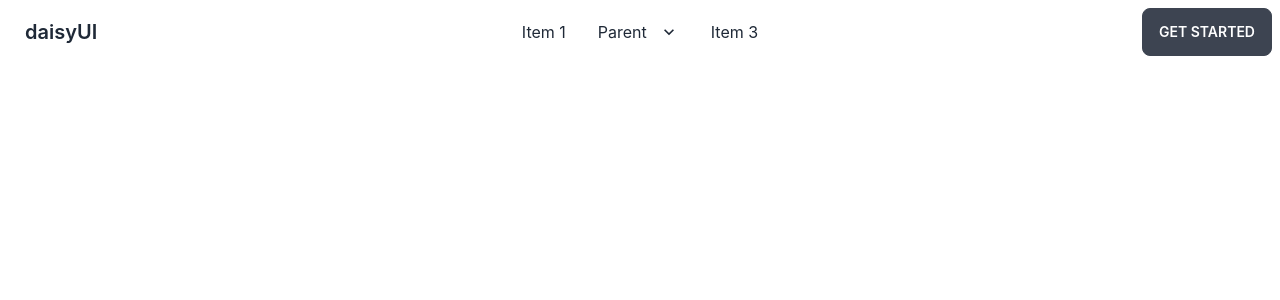
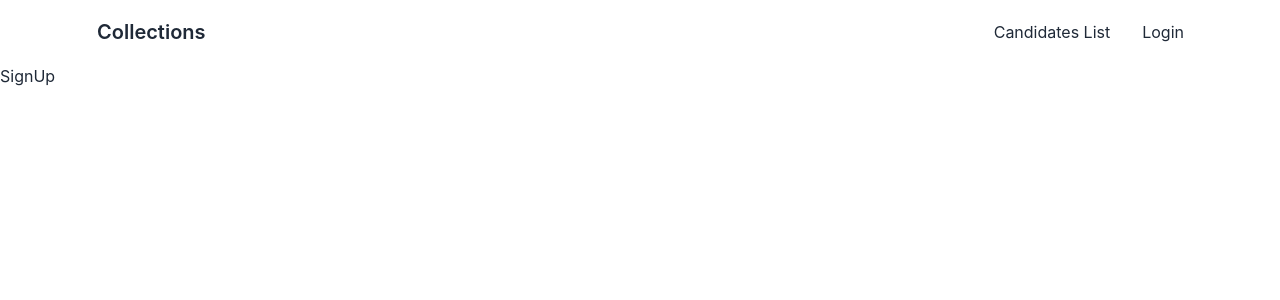
Before and after one commit to ullash4/collections-client, a React (Create React App) app: page /signup in a window 1280 px wide. Shown: the top 300 px of the page. Built offline with nearby package versions, Linux system fonts and the light colour scheme.

Commit message:
navbar done

```diff
--- a/src/App.js
+++ b/src/App.js
@@ -1,7 +1,10 @@
 
 import { Route, Routes } from 'react-router-dom';
 import './App.css';
+import CandidatesList from './Components/Pages/CandidatesList';
 import Home from './Components/Pages/Home';
+import Login from './Components/Pages/Login';
+import SignUp from './Components/Pages/SignUp';
 import Navbar from './Components/Shared/Navbar';
 
 function App() {
@@ -11,6 +14,9 @@ function App() {
       <Routes>
         <Route path='/' element={<Home />} />
         <Route path='/home' element={<Home />} />
+        <Route path='/candidateslist' element={<CandidatesList />} />
+        <Route path='/login' element={<Login />} />
+        <Route path='/signup' element={<SignUp />} />
       </Routes>
     </div>
   );
--- /dev/null
+++ b/src/Components/Pages/CandidatesList.js
@@ -0,0 +1,9 @@
+import React from 'react'
+
+function CandidatesList() {
+  return (
+    <div>CandidatesList</div>
+  )
+}
+
+export default CandidatesList
--- a/src/Components/Pages/Home.js
+++ b/src/Components/Pages/Home.js
@@ -4,7 +4,7 @@ function Home() {
   return (
     <div class="hero min-h-screen bg-base-200">
   <div class="hero-content flex-col lg:flex-row-reverse">
-    <img src="https://api.lorem.space/image/movie?w=260&h=400" class="max-w-sm rounded-lg shadow-2xl" alt=''/>
+    <img src="https://api.lorem.space/image/movie?w=260&h=400" class="max-w-sm rounded-lg shadow-2xl" alt='2'/>
     <div>
       <h1 class="text-5xl font-bold">Box Office News!</h1>
       <p class="py-6">Provident cupiditate voluptatem et in. Quaerat fugiat ut assumenda excepturi exercitationem quasi. In deleniti eaque aut repudiandae et a id nisi.</p>
--- /dev/null
+++ b/src/Components/Pages/Login.js
@@ -0,0 +1,9 @@
+import React from 'react'
+
+function Login() {
+  return (
+    <div>Login</div>
+  )
+}
+
+export default Login
--- /dev/null
+++ b/src/Components/Pages/SignUp.js
@@ -0,0 +1,9 @@
+import React from 'react'
+
+function SignUp() {
+  return (
+    <div>SignUp</div>
+  )
+}
+
+export default SignUp
--- a/src/Components/Shared/Navbar.js
+++ b/src/Components/Shared/Navbar.js
@@ -1,51 +1,51 @@
-import React from 'react'
+import React from "react";
+import { Link, NavLink } from "react-router-dom";
 
 function Navbar() {
+  const navLink = (
+    <>
+      <li>
+        <NavLink to={'/candidateslist'}>Candidates List</NavLink>
+      </li>
+      <li>
+        <NavLink to={'/login'}>Login</NavLink>
+      </li>
+    </>
+  );
   return (
-    <div class="navbar bg-base-100">
-  <div class="navbar-start">
-    <div class="dropdown">
-      <label tabindex="0" class="btn btn-ghost lg:hidden">
-        <svg xmlns="http://www.w3.org/2000/svg" class="h-5 w-5" fill="none" viewBox="0 0 24 24" stroke="currentColor"><path stroke-linecap="round" stroke-linejoin="round" stroke-width="2" d="M4 6h16M4 12h8m-8 6h16" /></svg>
-      </label>
-      <ul tabindex="0" class="menu menu-compact dropdown-content mt-3 p-2 shadow bg-base-100 rounded-box w-52">
-        <li><a>Item 1</a></li>
-        <li tabindex="0">
-          <a class="justify-between">
-            Parent
-            <svg class="fill-current" xmlns="http://www.w3.org/2000/svg" width="24" height="24" viewBox="0 0 24 24"><path d="M8.59,16.58L13.17,12L8.59,7.41L10,6L16,12L10,18L8.59,16.58Z"/></svg>
-          </a>
-          <ul class="p-2">
-            <li><a>Submenu 1</a></li>
-            <li><a>Submenu 2</a></li>
+    <div className="navbar bg-base-100 lg:px-20">
+      <div className="navbar-start">
+        <div className="dropdown">
+          <label tabindex="0" className="btn btn-ghost lg:hidden">
+            <svg
+              xmlns="http://www.w3.org/2000/svg"
+              className="h-5 w-5"
+              fill="none"
+              viewBox="0 0 24 24"
+              stroke="currentColor"
+            >
+              <path
+                stroke-linecap="round"
+                stroke-linejoin="round"
+                stroke-width="2"
+                d="M4 6h16M4 12h8m-8 6h16"
+              />
+            </svg>
+          </label>
+          <ul
+            tabindex="0"
+            className="menu menu-compact dropdown-content mt-3 p-2 shadow bg-base-100 rounded-box w-52"
+          >
+            {navLink}
           </ul>
-        </li>
-        <li><a>Item 3</a></li>
-      </ul>
+        </div>
+        <Link to={'/'} className="btn btn-ghost normal-case text-xl">Collections</Link>
+      </div>
+      <div className="navbar-end hidden lg:flex">
+        <ul className="menu menu-horizontal p-0">{navLink}</ul>
+      </div>
     </div>
-    <a class="btn btn-ghost normal-case text-xl">daisyUI</a>
-  </div>
-  <div class="navbar-center hidden lg:flex">
-    <ul class="menu menu-horizontal p-0">
-      <li><a>Item 1</a></li>
-      <li tabindex="0">
-        <a>
-          Parent
-          <svg class="fill-current" xmlns="http://www.w3.org/2000/svg" width="20" height="20" viewBox="0 0 24 24"><path d="M7.41,8.58L12,13.17L16.59,8.58L18,10L12,16L6,10L7.41,8.58Z"/></svg>
-        </a>
-        <ul class="p-2">
-          <li><a>Submenu 1</a></li>
-          <li><a>Submenu 2</a></li>
-        </ul>
-      </li>
-      <li><a>Item 3</a></li>
-    </ul>
-  </div>
-  <div class="navbar-end">
-    <a class="btn">Get started</a>
-  </div>
-</div>
-  )
+  );
 }
 
-export default Navbar
+export default Navbar;
```
